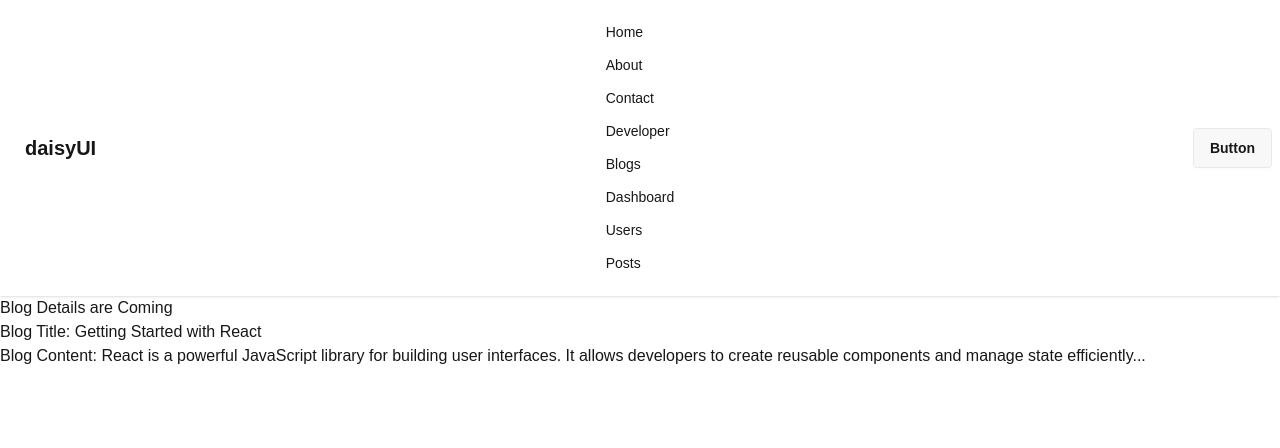
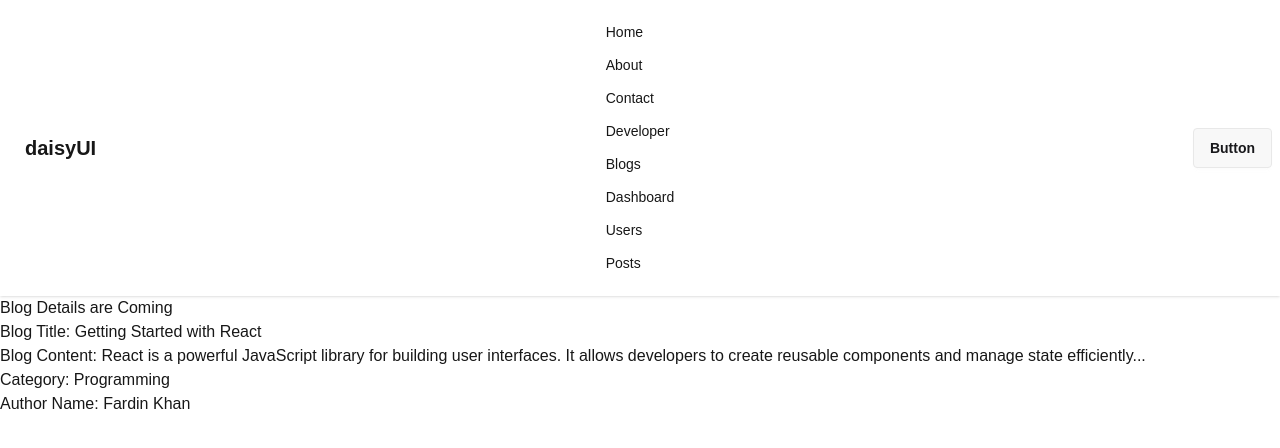
Before and after one commit to Sakibur59/explore-next-js, a Next.js app: page /blogs/1 in a window 1280 px wide. Shown: the top 448 px of the page. Built offline with nearby package versions, Linux system fonts and the light colour scheme.

Commit message:
some blog details are added and also added error page

```diff
--- a/src/app/blogs/[blogId]/page.jsx
+++ b/src/app/blogs/[blogId]/page.jsx
@@ -61,7 +61,8 @@ const BlogsDetailsPage = async ({params}) => {
         {blog && <div>
             <h2>Blog Title: {blog.title}</h2>
             <p>Blog Content: {blog.content}</p>
-
+            <p>Category: {blog.category}</p>
+            <p>Author Name: {blog.author}</p>
             </div>
             }
   </div>
--- /dev/null
+++ b/src/app/blogs/error.jsx
@@ -0,0 +1,11 @@
+'use client'
+
+const error = () => {
+    return (
+        <div>
+            <h2 className='text-4xl text-red-500'>Something went wrong! Please try again Later</h2>
+        </div>
+    );
+};
+
+export default error;
```
